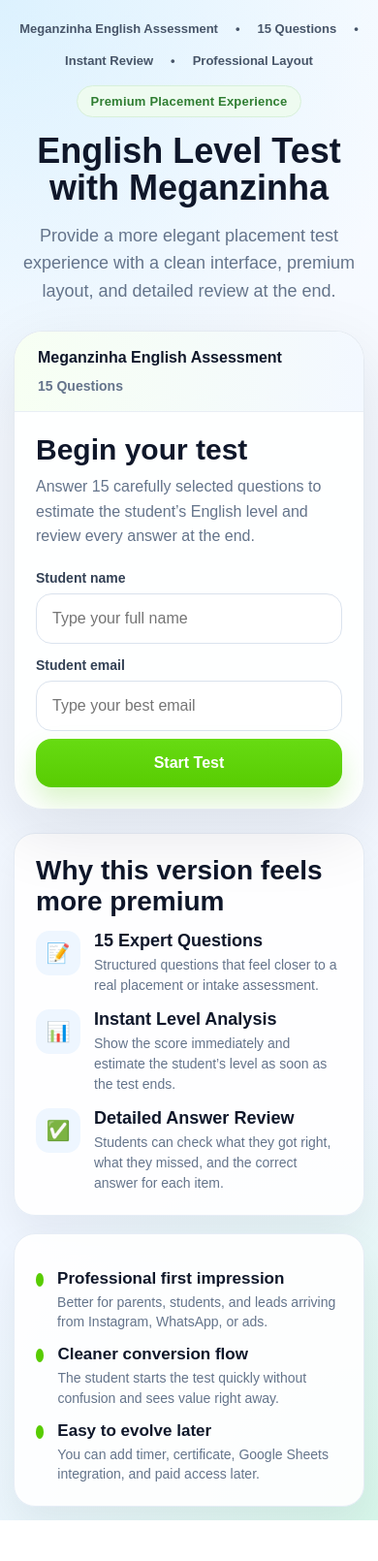
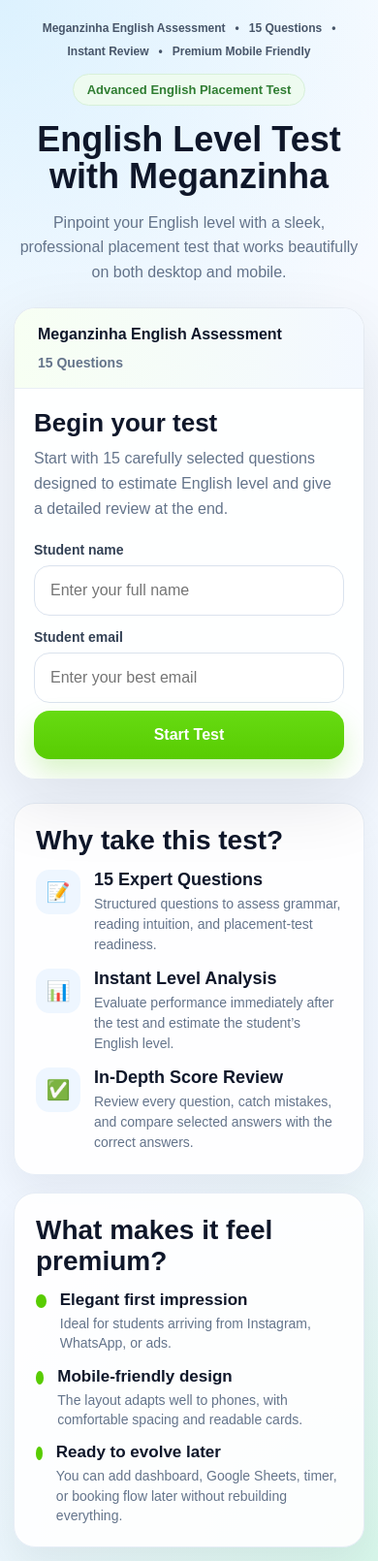
Before and after one commit to itamarbastos9/english-level-test-meganzinha, a website: page public/index.html in a window 390 px wide. Shown: the whole page at 97% size. Before the commit the page ends 1568 px from the top, so only its background shows below. Drawn offline with Linux system fonts and the light colour scheme.

Commit message:
premium mobile friendly layout

```diff
--- a/public/index.html
+++ b/public/index.html
@@ -13,7 +13,7 @@
     body {
       margin: 0;
       min-height: 100vh;
-      padding: 24px;
+      padding: 20px;
       font-family: Arial, sans-serif;
       color: #0f172a;
       background:
@@ -29,18 +29,18 @@
 
     .hero {
       text-align: center;
-      margin-bottom: 26px;
+      margin-bottom: 24px;
       padding-top: 8px;
     }
 
     .top-nav {
       display: flex;
       justify-content: center;
-      gap: 18px;
+      gap: 14px;
       flex-wrap: wrap;
       font-size: 13px;
       color: #475569;
-      margin-bottom: 18px;
+      margin-bottom: 16px;
       font-weight: 700;
     }
 
@@ -52,7 +52,6 @@
       color: #2f7d32;
       font-size: 13px;
       font-weight: 700;
-      letter-spacing: 0.2px;
       margin-bottom: 16px;
       border: 1px solid #d7f0d9;
     }
@@ -207,7 +206,8 @@
       gap: 18px;
     }
 
-    .feature-card {
+    .feature-card,
+    .mini-card {
       background: rgba(255, 255, 255, 0.92);
       border: 1px solid #e6edf6;
       border-radius: 24px;
@@ -215,7 +215,8 @@
       box-shadow: 0 18px 40px rgba(15, 23, 42, 0.06);
     }
 
-    .feature-card h3 {
+    .feature-card h3,
+    .mini-card h3 {
       margin: 0 0 14px;
       font-size: 28px;
       color: #0f172a;
@@ -255,14 +256,6 @@
       color: #64748b;
       font-size: 14px;
       line-height: 1.5;
-    }
-
-    .mini-card {
-      background: rgba(255, 255, 255, 0.92);
-      border: 1px solid #e6edf6;
-      border-radius: 24px;
-      padding: 22px;
-      box-shadow: 0 18px 40px rgba(15, 23, 42, 0.06);
     }
 
     .mini-row {
@@ -536,18 +529,38 @@
         font-size: 36px;
       }
 
-      .panel-body {
-        padding: 22px;
+      .hero p {
+        font-size: 16px;
       }
 
-      .main-card,
+      .panel-body {
+        padding: 20px;
+      }
+
+      .glass-card,
       .feature-card,
       .mini-card {
         border-radius: 22px;
       }
 
+      .section-title {
+        font-size: 26px;
+      }
+
       #question {
-        font-size: 30px;
+        font-size: 28px;
+      }
+
+      .option-inner {
+        padding: 16px;
+        gap: 12px;
+      }
+
+      .option-letter {
+        width: 40px;
+        min-width: 40px;
+        height: 40px;
+        font-size: 14px;
       }
 
       .option-text {
@@ -561,6 +574,11 @@
       .primary-btn,
       .secondary-btn {
         width: 100%;
+      }
+
+      .top-nav {
+        gap: 10px;
+        font-size: 12px;
       }
     }
   </style>
@@ -576,12 +594,12 @@
         <span>•</span>
         <span>Instant Review</span>
         <span>•</span>
-        <span>Professional Layout</span>
+        <span>Premium Mobile Friendly</span>
       </div>
 
-      <div class="hero-badge">Premium Placement Experience</div>
+      <div class="hero-badge">Advanced English Placement Test</div>
       <h1>English Level Test with Meganzinha</h1>
-      <p>Provide a more elegant placement test experience with a clean interface, premium layout, and detailed review at the end.</p>
+      <p>Pinpoint your English level with a sleek, professional placement test that works beautifully on both desktop and mobile.</p>
     </div>
 
     <div class="main-grid">
@@ -594,17 +612,17 @@
         <div class="panel-body">
           <div id="start-screen">
             <h2 class="section-title">Begin your test</h2>
-            <p class="section-subtitle">Answer 15 carefully selected questions to estimate the student’s English level and review every answer at the end.</p>
+            <p class="section-subtitle">Start with 15 carefully selected questions designed to estimate English level and give a detailed review at the end.</p>
 
             <div class="form-grid">
               <div class="input-wrap">
                 <label class="input-label">Student name</label>
-                <input id="student-name" placeholder="Type your full name">
+                <input id="student-name" placeholder="Enter your full name">
               </div>
 
               <div class="input-wrap">
                 <label class="input-label">Student email</label>
-                <input id="student-email" placeholder="Type your best email">
+                <input id="student-email" placeholder="Enter your best email">
               </div>
             </div>
 
@@ -643,7 +661,7 @@
             </div>
 
             <h3 class="review-title">Detailed Review</h3>
-            <p class="review-subtitle">Review all questions, compare the selected answer with the correct answer, and identify improvement areas clearly.</p>
+            <p class="review-subtitle">Check all your answers, compare them with the correct answers, and clearly see what to improve next.</p>
 
             <div id="review-list"></div>
 
@@ -656,14 +674,14 @@
 
       <div class="feature-stack">
         <div class="feature-card">
-          <h3>Why this version feels more premium</h3>
+          <h3>Why take this test?</h3>
 
           <div class="feature-list">
             <div class="feature-item">
               <div class="feature-icon">📝</div>
               <div class="feature-text">
                 <strong>15 Expert Questions</strong>
-                <span>Structured questions that feel closer to a real placement or intake assessment.</span>
+                <span>Structured questions to assess grammar, reading intuition, and placement-test readiness.</span>
               </div>
             </div>
 
@@ -671,42 +689,44 @@
               <div class="feature-icon">📊</div>
               <div class="feature-text">
                 <strong>Instant Level Analysis</strong>
-                <span>Show the score immediately and estimate the student’s level as soon as the test ends.</span>
+                <span>Evaluate performance immediately after the test and estimate the student’s English level.</span>
               </div>
             </div>
 
             <div class="feature-item">
               <div class="feature-icon">✅</div>
               <div class="feature-text">
-                <strong>Detailed Answer Review</strong>
-                <span>Students can check what they got right, what they missed, and the correct answer for each item.</span>
+                <strong>In-Depth Score Review</strong>
+                <span>Review every question, catch mistakes, and compare selected answers with the correct answers.</span>
               </div>
             </div>
           </div>
         </div>
 
         <div class="mini-card">
+          <h3>What makes it feel premium?</h3>
+
           <div class="mini-row">
             <div class="mini-dot"></div>
             <div>
-              <strong>Professional first impression</strong>
-              <span>Better for parents, students, and leads arriving from Instagram, WhatsApp, or ads.</span>
+              <strong>Elegant first impression</strong>
+              <span>Ideal for students arriving from Instagram, WhatsApp, or ads.</span>
             </div>
           </div>
 
           <div class="mini-row">
             <div class="mini-dot"></div>
             <div>
-              <strong>Cleaner conversion flow</strong>
-              <span>The student starts the test quickly without confusion and sees value right away.</span>
+              <strong>Mobile-friendly design</strong>
+              <span>The layout adapts well to phones, with comfortable spacing and readable cards.</span>
             </div>
           </div>
 
           <div class="mini-row">
             <div class="mini-dot"></div>
             <div>
-              <strong>Easy to evolve later</strong>
-              <span>You can add timer, certificate, Google Sheets integration, and paid access later.</span>
+              <strong>Ready to evolve later</strong>
+              <span>You can add dashboard, Google Sheets, timer, or booking flow later without rebuilding everything.</span>
             </div>
           </div>
         </div>
```
